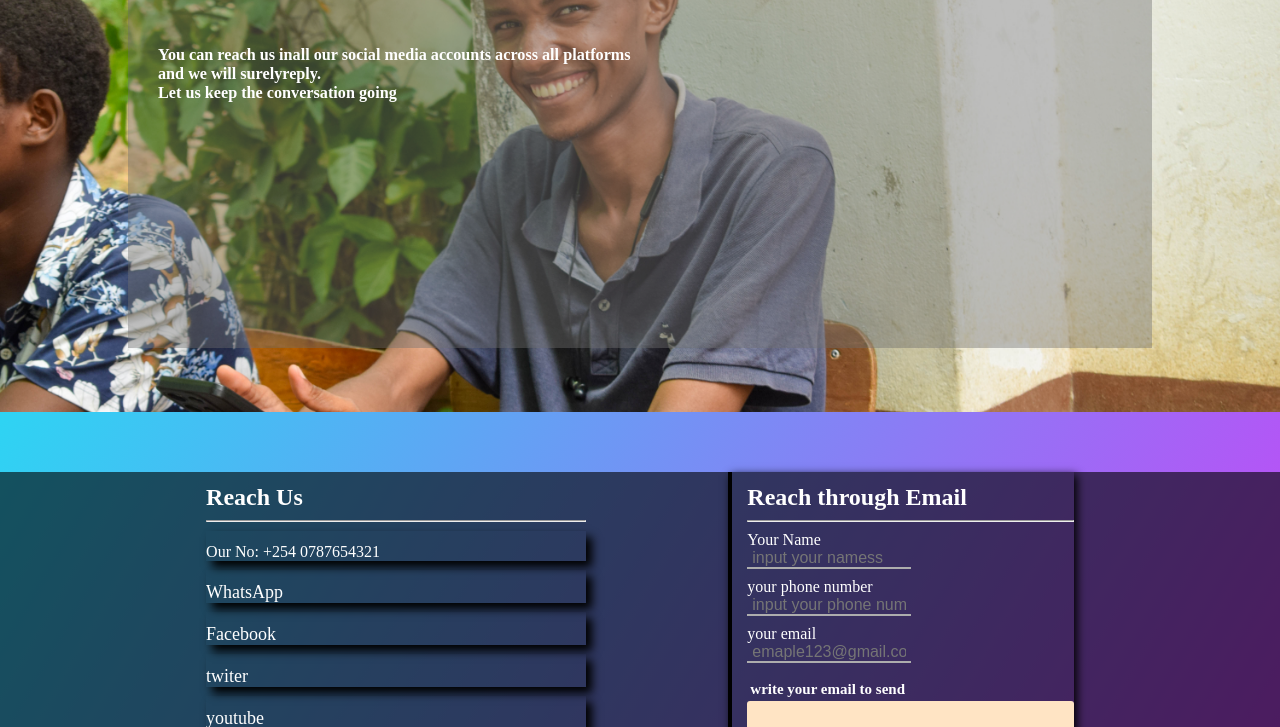
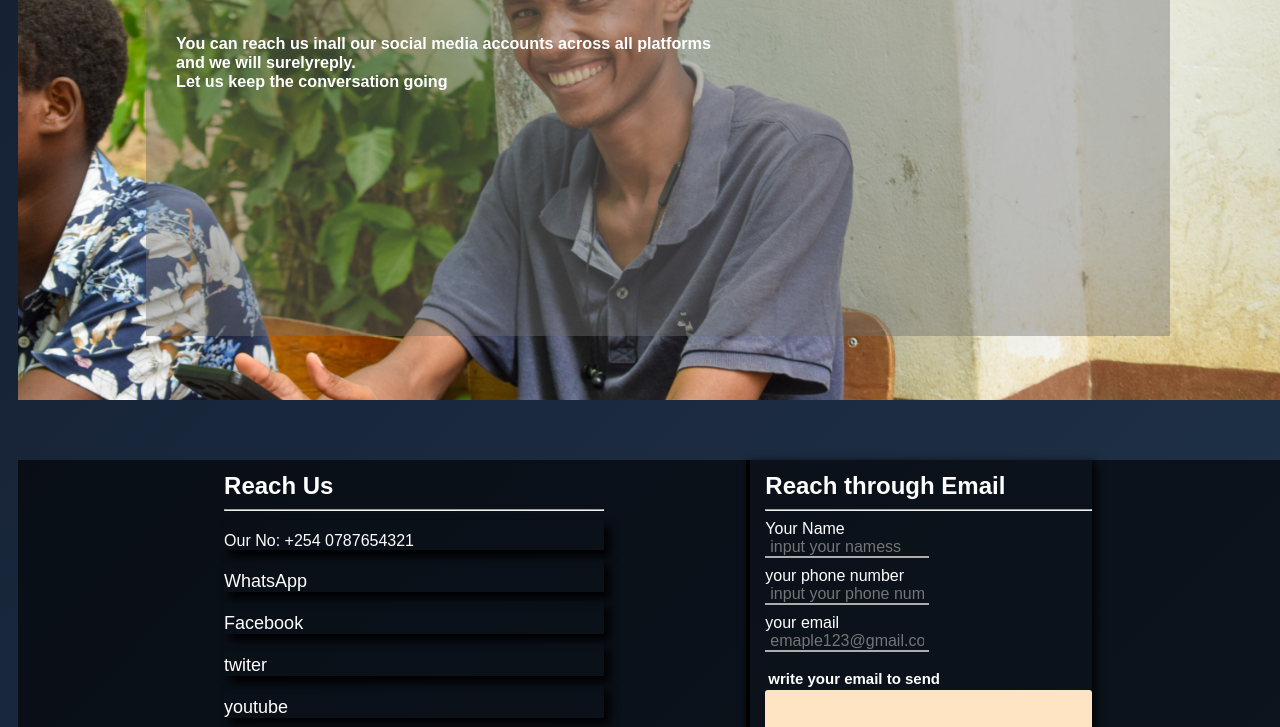
Before and after one commit to Wishmaster369/meme-website-2.0, a plain HTML site: page contact-us.html in a window 1280 px wide. Shown: the part 373-1100 px from the top of the page. Drawn offline with Linux system fonts and the light colour scheme.

Commit message:
Update contact-us.html
update the css

```diff
--- a/contact-us.html
+++ b/contact-us.html
@@ -5,6 +5,7 @@
     <meta name="viewport" content="width=device-width, initial-scale=1.0">
     <title>contact-us</title>
     <link rel="stylesheet" href="contact-us.css">
+    <link rel="stylesheet" href="images.css">
 </head>
 <body>
     <header>
@@ -130,4 +131,5 @@
        </footer>
     </main>
 </body>
+
 </html>
```
